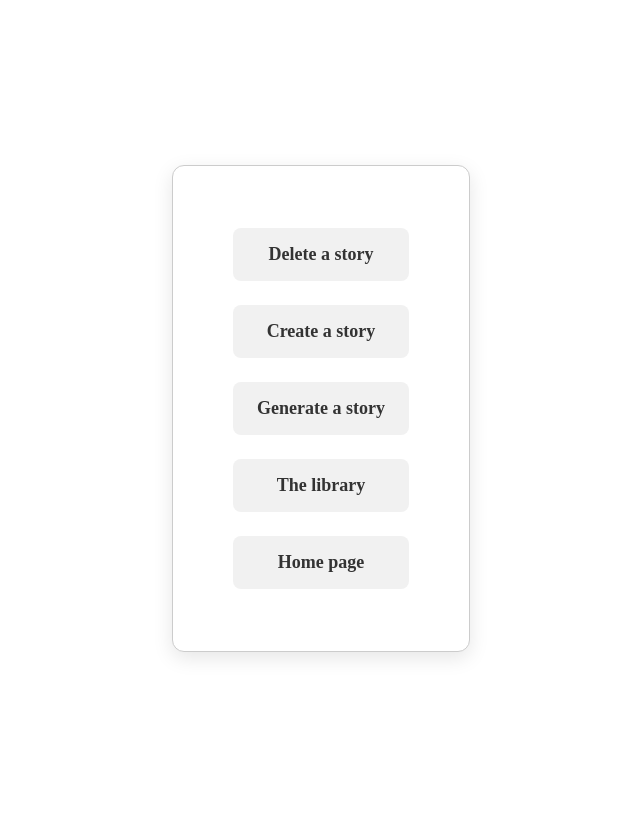
After one commit to Hmm84/Summer-Project, a PHP site: page /pages/nav_page.php in a window 1280 px wide. The commit adds this page. Shown: the whole page, without its empty margins (319-959 px from the left). Run offline with PHP 8.4, Linux system fonts and the light colour scheme; data that the repository does not hold is empty.

Commit message:
added more functions

```diff
--- a/Include/stories.php
+++ b/Include/stories.php
@@ -40,8 +40,8 @@ function getFirstChapter($storyId){
         SELECT chapters.*
         FROM `chapters`
         JOIN stories ON stories.storyId = chapters.storyId
-        WHERE `chapters.storyId` = (:storyId)
-        AND `stories.dateArchive` IS NULL
+        WHERE chapters.storyId = :storyId
+        AND stories.dateArchive IS NULL
         AND `isStart` = TRUE",
         [
             'storyId' => $storyId
--- a/css/chat.css
+++ b/css/chat.css
@@ -47,3 +47,37 @@
   border-radius: 5px;
   cursor: pointer;
 }
+.nav-wrapper {
+  display: flex;
+  justify-content: center;
+  align-items: center;
+  height: 100vh;
+}
+
+.nav-column {
+  display: flex;
+  flex-direction: column;
+  background-color: #ffffff;
+  padding: 50px 60px;
+  border: 1px solid #ccc;
+  border-radius: 12px;
+  box-shadow: 0 6px 20px rgba(0, 0, 0, 0.1);
+}
+
+.nav-column a {
+  text-decoration: none;
+  color: #333;
+  font-size: 18px;
+  padding: 16px 24px;
+  margin: 12px 0;
+  border-radius: 8px;
+  background-color: #f1f1f1;
+  text-align: center;
+  transition: background-color 0.2s ease, transform 0.2s ease;
+  font-weight: bold;
+}
+
+.nav-column a:hover {
+  background-color: #dcdcdc;
+  transform: scale(1.03);
+}
--- a/pages/create_story.php
+++ b/pages/create_story.php
@@ -7,7 +7,8 @@ if($_SERVER['REQUEST_METHOD'] === 'POST'){
     $description = $_REQUEST["description"];
     createStory($title, $description);
 
-     echo "<div> Success! </div>";
+     echo "<div> Success! </div>
+        <a href='chat.php'> Now to generate! </a>";
 }else{
 
 echo "<form method='POST' action='' class='form-box'>
--- /dev/null
+++ b/pages/nav_page.php
@@ -0,0 +1,19 @@
+<?php
+include("../include/init.php");
+
+echoHeader("Navigation Page");
+
+echo "
+<div class='nav-wrapper'>
+  <div class='nav-column'>
+    <a href='delete_story.php' target=_blank >Delete a story</a>
+    <a href='create_story.php' target=_blank>Create a story</a>
+    <a href='chat.php' target=_blank>Generate a story</a>
+    <a href='library_page.php' target=_blank>The library</a>
+    <a href='home_page.php' target=_blank>Home page</a>
+  </div>
+</div>
+
+";
+
+echoFooter();
```
Also changed, not shown: pages/delete_story.php (+7 -1 lines). Lines whose indentation alone changed are shown as unchanged.
